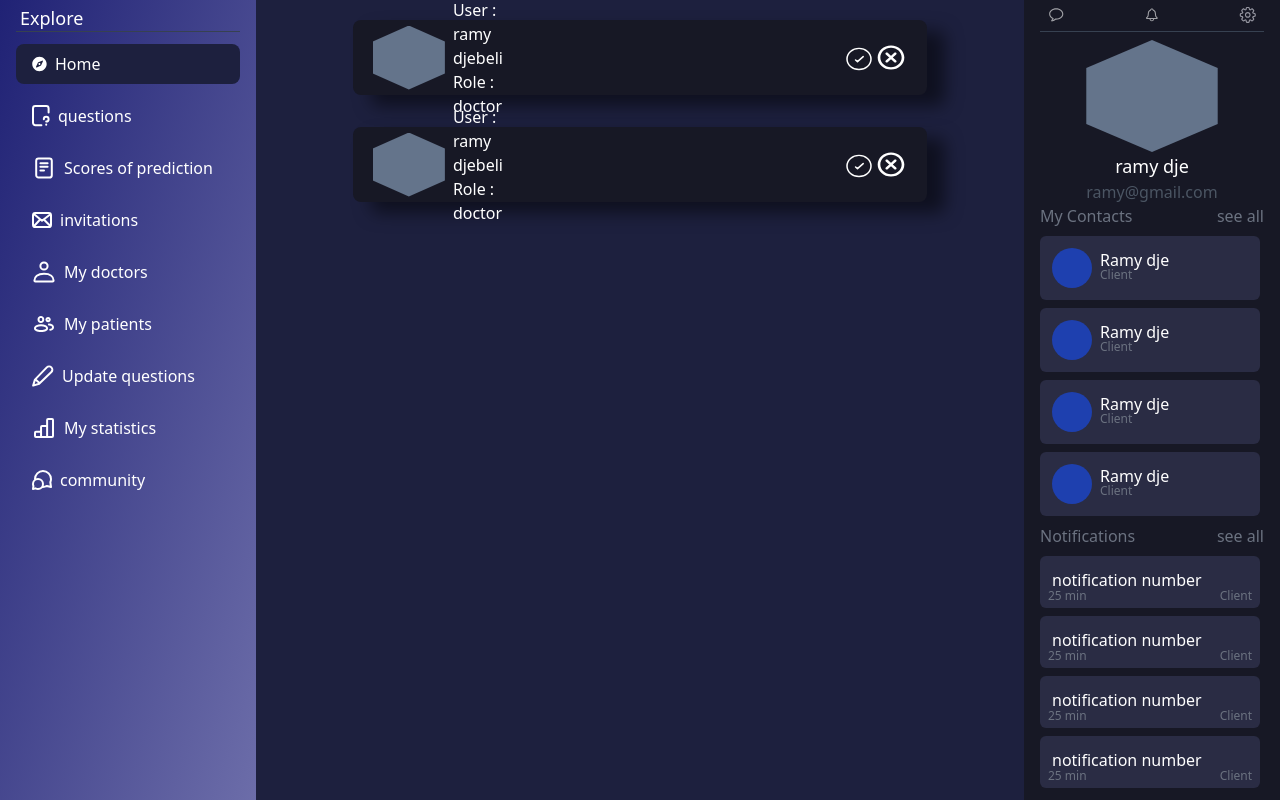
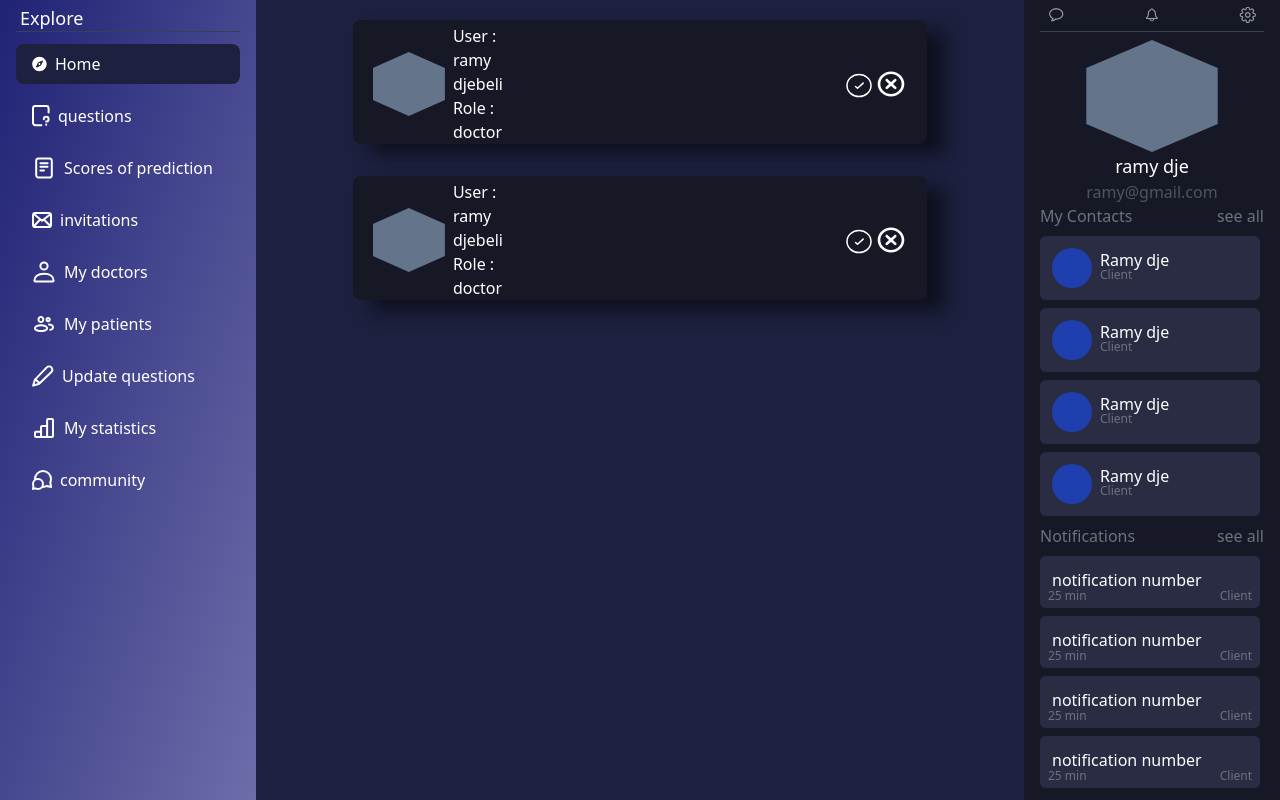
Before and after one commit to ramy-dje/AMIAddicted-client, a React (Vite) app: page / in a window 1280 px wide. Built offline with nearby package versions, Linux system fonts and the light colour scheme.

Commit message:
invitaions component added

```diff
--- a/src/dashboard/components/invitations.jsx
+++ b/src/dashboard/components/invitations.jsx
@@ -1,5 +1,5 @@
-import React from 'react'
-import {roundedAccept,roundedX} from '../assets/assets'
+import React,{useState} from 'react'
+import { roundedAccept,roundedX} from '../assets/assets'
 const Invitations = () => {
   return (
    <div className='h-screen sm:w-4/5 w-full p-5'>
@@ -10,17 +10,31 @@ const Invitations = () => {
 }
 
 function Invitation() {
+    const [extended, setextended] = useState(false)
   return (
-    <div className='flex items-center justify-between px-5 h-[75px] bg-[#171825] rounded-lg custom-shadow text-white mb-8 cursor-pointer'>
-        <div  className='flex items-center gap-2'>
-            <p className='w-full h-16 w-16 bg-slate-500' style={{clipPath:'polygon(50% 0%, 100% 25%, 100% 75%, 50% 100%, 0% 75%, 0% 25%)'}}></p>
+    <div
+    onClick={()=>setextended((e)=>!e)}
+    className={`flex ${extended ? 'items-start': 'items-center'} justify-between px-5 pt-1 min-h-[75px] h-fit bg-[#171825] rounded-lg custom-shadow text-white mb-8 cursor-pointer`}
+    >
+        <div  className={`flex ${extended ? 'gap-4 p-3 items-start' : 'gap-2 items-center'} `}>
+            <p className={`w-full ${extended ? 'h-24 w-24':'h-16 w-16'} bg-slate-500`} style={{clipPath:'polygon(50% 0%, 100% 25%, 100% 75%, 50% 100%, 0% 75%, 0% 25%)'}}></p>
             <div>
-                <p>User : ramy djebeli</p>
-                <p>Role : doctor</p>
+                {
+                    extended ? <div className='text-xl'>
+                    <p>User : ramy djebeli</p>
+                    <p>Role : doctor</p>
+                    <p>Gender : Male</p>
+                    <p>age : 20 </p>
+                    <p>email : ramy@gmail.com</p>
+                    </div> :<div>
+                        <p>User : ramy djebeli</p>
+                        <p>Role : doctor</p>
+                    </div>
+                }
             </div>
         </div>
-        <div className='flex'>
-            <img src={roundedAccept} alt="" className='w-8'/>
+        <div className='flex '>
+            <img src={roundedAccept} alt="" className='w-8 fill-red-600 '/>
             <img src={roundedX} alt=""  className='w-8'/>
         </div>
     </div>
```
